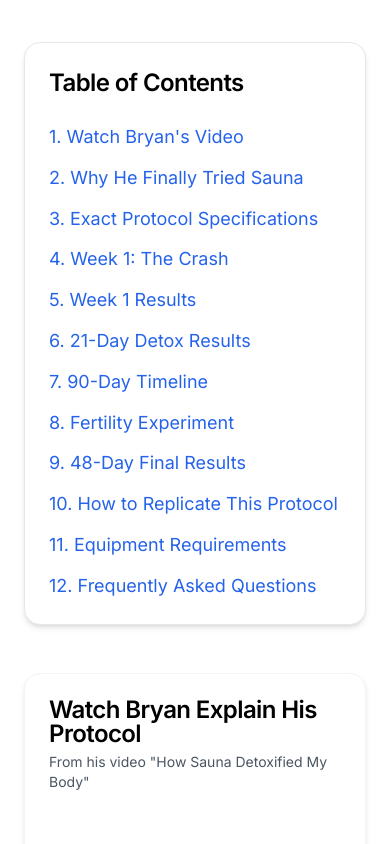
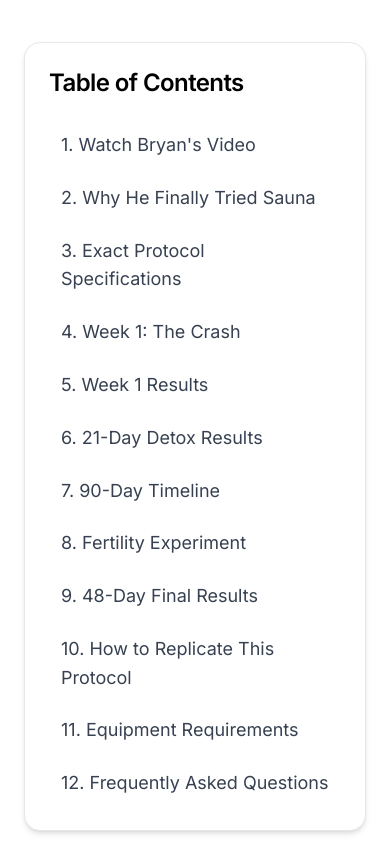
Before and after one commit to q0de/sauna-protocol, a Next.js app: page /protocols/bryan-johnson in a window 390 px wide. Shown: the part 1600-2444 px from the top of the page. Built offline with nearby package versions, Linux system fonts and the light colour scheme; no server answers; grey boxes are pictures that could not be loaded.

Commit message:
Restore red hover effect for all TOC links - white text on red background

```diff
--- a/app/protocols/bryan-johnson/page.tsx
+++ b/app/protocols/bryan-johnson/page.tsx
@@ -268,48 +268,48 @@
                 </div>
               </header>
 
-          {/* Table of Contents - Clean Numbered Layout */}
+          {/* Table of Contents - Clean Numbered Layout with Red Hover */}
           <nav className="mb-12 lg:hidden">
             <Card className="bg-white border border-gray-200">
               <CardHeader>
                 <CardTitle className="text-2xl">Table of Contents</CardTitle>
               </CardHeader>
               <CardContent>
-                <div className="grid grid-cols-1 md:grid-cols-2 gap-x-12 gap-y-3">
-                  <Link href="#video" className="text-[#2563eb] hover:underline">
+                <div className="grid grid-cols-1 md:grid-cols-2 gap-x-8 gap-y-2">
+                  <Link href="#video" className="text-gray-700 hover:text-white hover:bg-[#ff6b6b] transition-all py-2 px-3 rounded">
                     1. Watch Bryan's Video
                   </Link>
-                  <Link href="#why-sauna" className="text-[#2563eb] hover:underline">
+                  <Link href="#why-sauna" className="text-gray-700 hover:text-white hover:bg-[#ff6b6b] transition-all py-2 px-3 rounded">
                     2. Why He Finally Tried Sauna
                   </Link>
-                  <Link href="#protocol-specs" className="text-[#2563eb] hover:underline">
+                  <Link href="#protocol-specs" className="text-gray-700 hover:text-white hover:bg-[#ff6b6b] transition-all py-2 px-3 rounded">
                     3. Exact Protocol Specifications
                   </Link>
-                  <Link href="#week-1" className="text-[#2563eb] hover:underline">
+                  <Link href="#week-1" className="text-gray-700 hover:text-white hover:bg-[#ff6b6b] transition-all py-2 px-3 rounded">
                     4. Week 1: The Crash
                   </Link>
-                  <Link href="#week-1-results" className="text-[#2563eb] hover:underline">
+                  <Link href="#week-1-results" className="text-gray-700 hover:text-white hover:bg-[#ff6b6b] transition-all py-2 px-3 rounded">
                     5. Week 1 Results
                   </Link>
-                  <Link href="#toxin-results" className="text-[#2563eb] hover:underline">
+                  <Link href="#toxin-results" className="text-gray-700 hover:text-white hover:bg-[#ff6b6b] transition-all py-2 px-3 rounded">
                     6. 21-Day Detox Results
                   </Link>
-                  <Link href="#timeline" className="text-[#2563eb] hover:underline">
+                  <Link href="#timeline" className="text-gray-700 hover:text-white hover:bg-[#ff6b6b] transition-all py-2 px-3 rounded">
                     7. 90-Day Timeline
                   </Link>
-                  <Link href="#fertility" className="text-[#2563eb] hover:underline">
+                  <Link href="#fertility" className="text-gray-700 hover:text-white hover:bg-[#ff6b6b] transition-all py-2 px-3 rounded">
                     8. Fertility Experiment
                   </Link>
-                  <Link href="#final-results" className="text-[#2563eb] hover:underline">
+                  <Link href="#final-results" className="text-gray-700 hover:text-white hover:bg-[#ff6b6b] transition-all py-2 px-3 rounded">
                     9. 48-Day Final Results
                   </Link>
-                  <Link href="#implementation" className="text-[#2563eb] hover:underline">
+                  <Link href="#implementation" className="text-gray-700 hover:text-white hover:bg-[#ff6b6b] transition-all py-2 px-3 rounded">
                     10. How to Replicate This Protocol
                   </Link>
-                  <Link href="#equipment" className="text-[#2563eb] hover:underline">
+                  <Link href="#equipment" className="text-gray-700 hover:text-white hover:bg-[#ff6b6b] transition-all py-2 px-3 rounded">
                     11. Equipment Requirements
                   </Link>
-                  <Link href="#faq" className="text-[#2563eb] hover:underline">
+                  <Link href="#faq" className="text-gray-700 hover:text-white hover:bg-[#ff6b6b] transition-all py-2 px-3 rounded">
                     12. Frequently Asked Questions
                   </Link>
                 </div>
@@ -1185,7 +1185,7 @@
           </section>
         </div>
 
-        {/* Sticky Sidebar TOC - Desktop Only - Compact Style */}
+        {/* Sticky Sidebar TOC - Desktop Only - Compact Style with Red Hover */}
         <aside className="hidden lg:block">
           <div className="sticky top-24">
             <Card className="bg-white border border-gray-200 shadow-lg">
@@ -1194,40 +1194,40 @@
               </CardHeader>
               <CardContent>
                 <nav className="space-y-1.5 text-sm">
-                  <Link href="#video" className="block text-[#2563eb] hover:underline">
+                  <Link href="#video" className="block text-gray-700 hover:text-white hover:bg-[#ff6b6b] transition-all py-1.5 px-2 rounded">
                     1. Video
                   </Link>
-                  <Link href="#why-sauna" className="block text-[#2563eb] hover:underline">
+                  <Link href="#why-sauna" className="block text-gray-700 hover:text-white hover:bg-[#ff6b6b] transition-all py-1.5 px-2 rounded">
                     2. Why Sauna?
                   </Link>
-                  <Link href="#protocol-specs" className="block text-[#2563eb] hover:underline">
+                  <Link href="#protocol-specs" className="block text-gray-700 hover:text-white hover:bg-[#ff6b6b] transition-all py-1.5 px-2 rounded">
                     3. Protocol
                   </Link>
-                  <Link href="#week-1" className="block text-[#2563eb] hover:underline">
+                  <Link href="#week-1" className="block text-gray-700 hover:text-white hover:bg-[#ff6b6b] transition-all py-1.5 px-2 rounded">
                     4. Week 1
                   </Link>
-                  <Link href="#week-1-results" className="block text-[#2563eb] hover:underline">
+                  <Link href="#week-1-results" className="block text-gray-700 hover:text-white hover:bg-[#ff6b6b] transition-all py-1.5 px-2 rounded">
                     5. Results
                   </Link>
-                  <Link href="#toxin-results" className="block text-[#2563eb] hover:underline">
+                  <Link href="#toxin-results" className="block text-gray-700 hover:text-white hover:bg-[#ff6b6b] transition-all py-1.5 px-2 rounded">
                     6. Detox
                   </Link>
-                  <Link href="#timeline" className="block text-[#2563eb] hover:underline">
+                  <Link href="#timeline" className="block text-gray-700 hover:text-white hover:bg-[#ff6b6b] transition-all py-1.5 px-2 rounded">
                     7. Timeline
                   </Link>
-                  <Link href="#fertility" className="block text-[#2563eb] hover:underline">
+                  <Link href="#fertility" className="block text-gray-700 hover:text-white hover:bg-[#ff6b6b] transition-all py-1.5 px-2 rounded">
                     8. Fertility
                   </Link>
-                  <Link href="#final-results" className="block text-[#2563eb] hover:underline">
+                  <Link href="#final-results" className="block text-gray-700 hover:text-white hover:bg-[#ff6b6b] transition-all py-1.5 px-2 rounded">
                     9. Final Results
                   </Link>
-                  <Link href="#implementation" className="block text-[#2563eb] hover:underline">
+                  <Link href="#implementation" className="block text-gray-700 hover:text-white hover:bg-[#ff6b6b] transition-all py-1.5 px-2 rounded">
                     10. How To
                   </Link>
-                  <Link href="#equipment" className="block text-[#2563eb] hover:underline">
+                  <Link href="#equipment" className="block text-gray-700 hover:text-white hover:bg-[#ff6b6b] transition-all py-1.5 px-2 rounded">
                     11. Equipment
                   </Link>
-                  <Link href="#faq" className="block text-[#2563eb] hover:underline">
+                  <Link href="#faq" className="block text-gray-700 hover:text-white hover:bg-[#ff6b6b] transition-all py-1.5 px-2 rounded">
                     12. FAQ
                   </Link>
                 </nav>
```
Also changed, not shown: content/articles/sauna-before-or-after-workout.mdx (+11 -11 lines).
